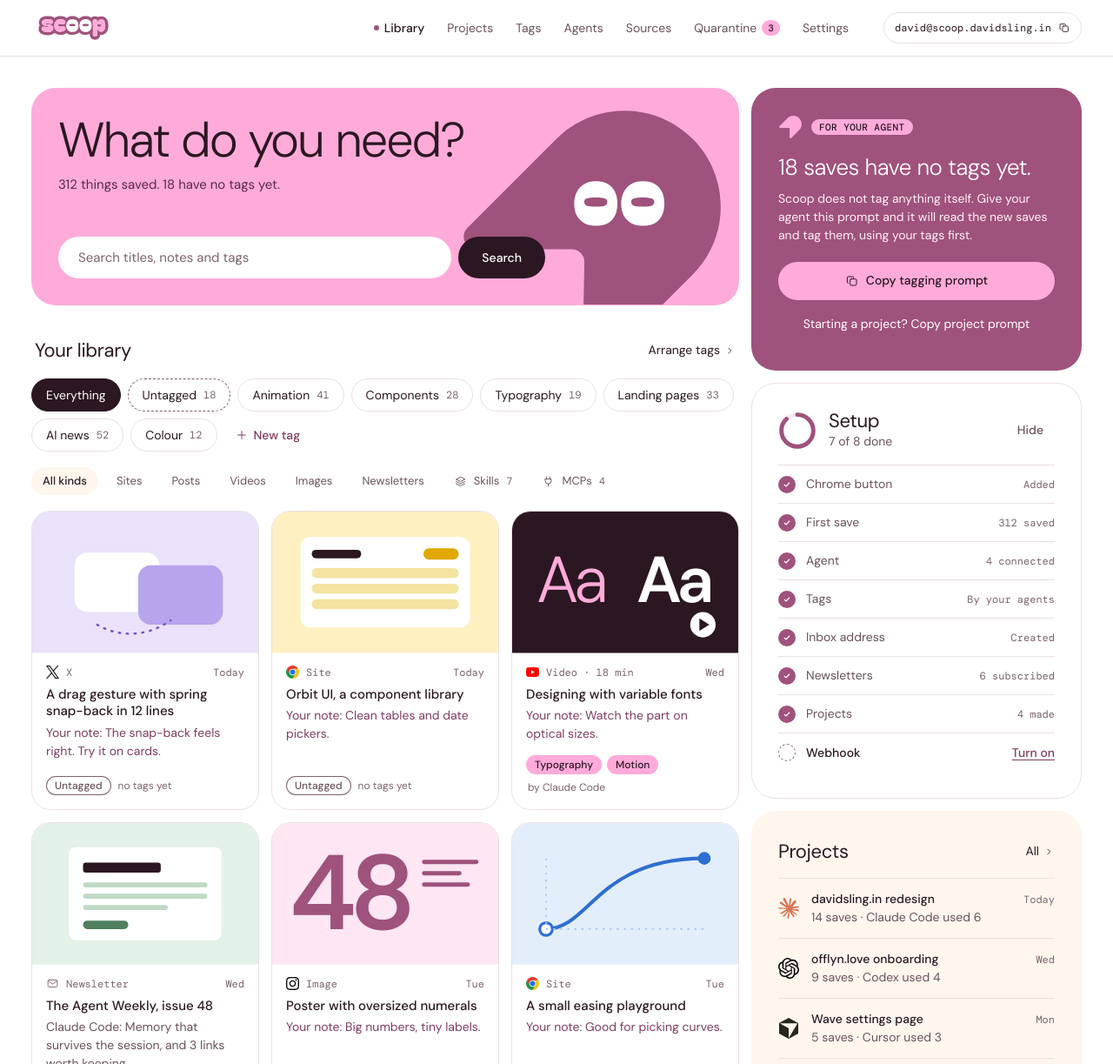
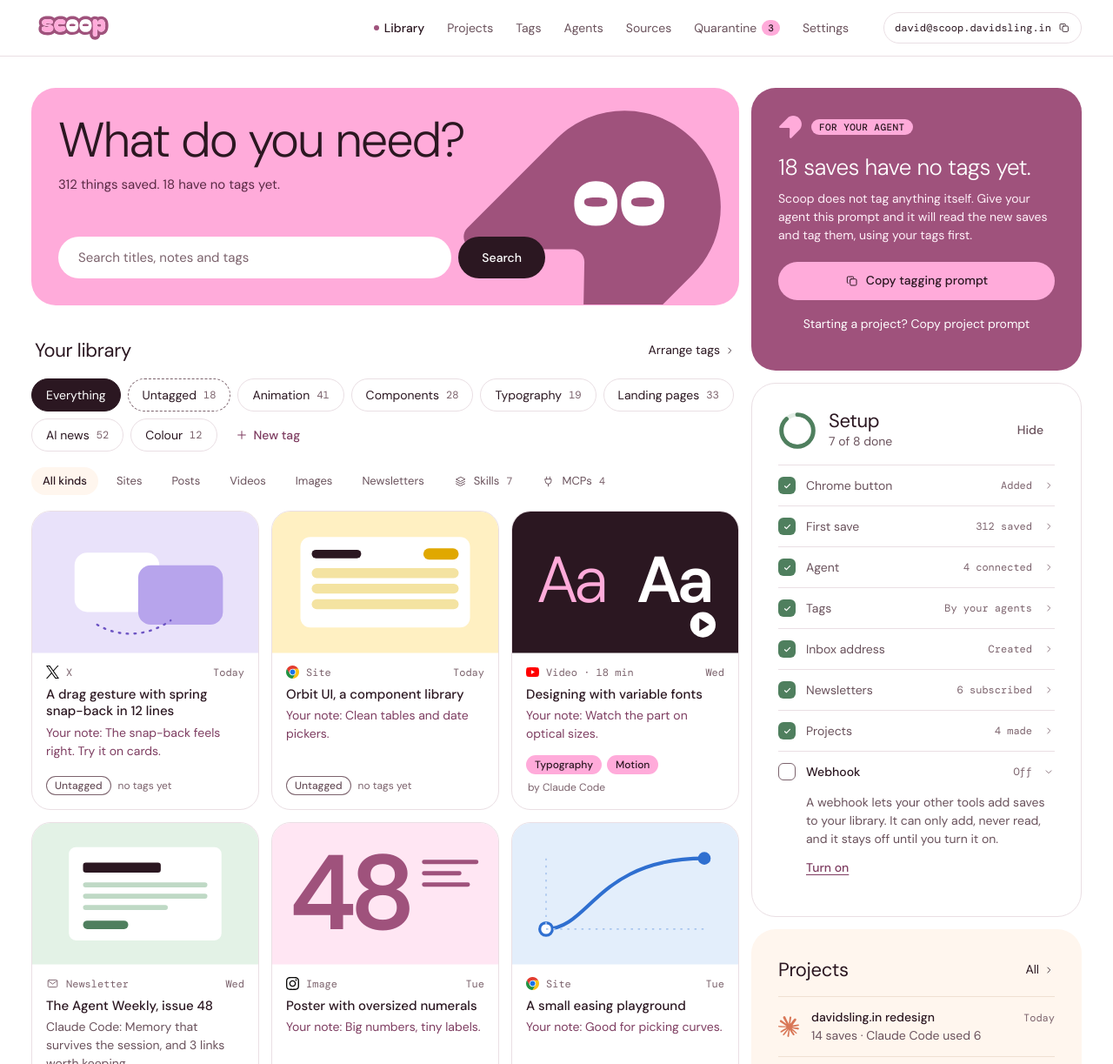
Before and after one commit to david-sling/scoop, a plain HTML site: page mockups/dashboard.html in a window 1280 px wide. Shown: the top 1223 px of the page at 87% size. Drawn offline with nearby package versions, Linux system fonts and the light colour scheme.

Commit message:
feat: make setup rows expandable, with green check boxes
Co-Authored-By: Claude Fable 5.2 <noreply@anthropic.com>

```diff
--- a/mockups/app.css
+++ b/mockups/app.css
@@ -273,16 +273,27 @@ h2 { margin: 0; font-size: 22px; line-height: 1.2; font-weight: 400; letter-spac
 /* Setup progress on the library home */
 .su-hd { display: flex; align-items: center; gap: 14px; }
 .su-hd .ring { width: 44px; height: 44px; flex: none; }
-.su-hd .ring circle { fill: none; stroke: var(--pink-wash); stroke-width: 4; }
-.su-hd .ring .on { stroke: var(--mauve); stroke-linecap: round; }
+.su-hd .ring circle { fill: none; stroke: #E3EEE6; stroke-width: 4; }
+.su-hd .ring .on { stroke: var(--ok); stroke-linecap: round; }
 .su-hd p { margin: 0; color: var(--ink-2); }
 .su-hd .btn { margin-left: auto; }
 .su { list-style: none; margin: 16px 0 0; padding: 0; }
-.su li { display: flex; align-items: center; gap: 12px; min-height: 44px; border-top: 1px solid var(--rule); color: var(--ink-2); }
-.su .tk { display: grid; place-items: center; width: 20px; height: 20px; border-radius: 50%; background: var(--mauve); color: #fff; flex: none; }
-.su .tk svg.i { width: 12px; height: 12px; }
+.su li { border-top: 1px solid var(--rule); }
+.su summary { display: flex; align-items: center; gap: 12px; min-height: 46px; margin: 0 -10px; padding: 0 10px; border-radius: 12px; cursor: pointer; list-style: none; color: var(--ink-2); transition: background-color 120ms var(--ease), color 120ms var(--ease); }
+.su summary::-webkit-details-marker { display: none; }
+.su summary:hover { background: var(--cream); color: var(--ink); }
+.su summary:active { background: #F6E9DC; }
+.su .tk { display: grid; place-items: center; width: 20px; height: 20px; border-radius: 6px; background: var(--ok); color: #fff; flex: none; }
+.su .tk svg.i { width: 13px; height: 13px; }
 .su .t { margin-left: auto; font: 400 12px var(--mono); color: var(--ink-3); }
-.su .todo { color: var(--ink); font-weight: 500; }
-.su .todo .tk { background: none; border: 1.5px dashed var(--ink-3); }
-.su .todo a { margin-left: auto; display: inline-flex; align-items: center; min-height: 44px; font-weight: 500; color: var(--mauve-deep); text-decoration: underline; text-underline-offset: 3px; }
-.su .todo a:hover { color: var(--ink); }
+.su .chev { width: 14px; height: 14px; color: var(--ink-3); transition: transform 200ms var(--ease); }
+.su details[open] .chev { transform: rotate(90deg); }
+.su details[open] summary { color: var(--ink); font-weight: 500; }
+.su .todo summary { color: var(--ink); font-weight: 500; }
+.su .todo .tk { background: none; border: 1.5px solid var(--ink-3); }
+.su .more { padding: 2px 0 14px 32px; }
+.su .more p { margin: 0; color: var(--ink-2); }
+.su .more .mono { font: 500 13px var(--mono); color: var(--ink); }
+.su .more a { display: inline-flex; align-items: center; min-height: 44px; margin-bottom: -10px; font-weight: 500; color: var(--mauve-deep); text-decoration: underline; text-underline-offset: 3px; }
+.su .more a:hover { color: var(--ink); }
+@media (prefers-reduced-motion: reduce) { .su .chev { transition: none; } }
--- a/mockups/dashboard.html
+++ b/mockups/dashboard.html
@@ -129,14 +129,14 @@
           <button class="btn text" type="button">Hide</button>
         </div>
         <ul class="su">
-          <li class="ok"><span class="tk"><svg class="i"><use href="#i-tick"/></svg></span><span>Chrome button</span><span class="t">Added</span></li>
-          <li class="ok"><span class="tk"><svg class="i"><use href="#i-tick"/></svg></span><span>First save</span><span class="t">312 saved</span></li>
-          <li class="ok"><span class="tk"><svg class="i"><use href="#i-tick"/></svg></span><span>Agent</span><span class="t">4 connected</span></li>
-          <li class="ok"><span class="tk"><svg class="i"><use href="#i-tick"/></svg></span><span>Tags</span><span class="t">By your agents</span></li>
-          <li class="ok"><span class="tk"><svg class="i"><use href="#i-tick"/></svg></span><span>Inbox address</span><span class="t">Created</span></li>
-          <li class="ok"><span class="tk"><svg class="i"><use href="#i-tick"/></svg></span><span>Newsletters</span><span class="t">6 subscribed</span></li>
-          <li class="ok"><span class="tk"><svg class="i"><use href="#i-tick"/></svg></span><span>Projects</span><span class="t">4 made</span></li>
-          <li class="todo"><span class="tk"></span><span>Webhook</span><a href="sources.html">Turn on</a></li>
+          <li class="ok"><details><summary><span class="tk"><svg class="i"><use href="#i-tick"/></svg></span><span>Chrome button</span><span class="t">Added</span><svg class="i chev"><use href="#i-chev"/></svg></summary><div class="more"><p>The Scoop button is in your browser. It reads a page only when you click it, and it can add to your library but never read it.</p><a href="sources.html">Open Sources</a></div></details></li>
+          <li class="ok"><details><summary><span class="tk"><svg class="i"><use href="#i-tick"/></svg></span><span>First save</span><span class="t">312 saved</span><svg class="i chev"><use href="#i-chev"/></svg></summary><div class="more"><p>You have saved 312 things. The latest was today, from X.</p></div></details></li>
+          <li class="ok"><details><summary><span class="tk"><svg class="i"><use href="#i-tick"/></svg></span><span>Agent</span><span class="t">4 connected</span><svg class="i chev"><use href="#i-chev"/></svg></summary><div class="more"><p>Claude Code, Codex, Cursor and Gemini CLI can search, read and organise your library. Each has its own access.</p><a href="agents.html">Manage agents</a></div></details></li>
+          <li class="ok"><details><summary><span class="tk"><svg class="i"><use href="#i-tick"/></svg></span><span>Tags</span><span class="t">By your agents</span><svg class="i chev"><use href="#i-chev"/></svg></summary><div class="more"><p>294 of your 312 saves have tags. The other 18 are waiting for an agent or for you.</p><a href="tags.html">Arrange tags</a></div></details></li>
+          <li class="ok"><details><summary><span class="tk"><svg class="i"><use href="#i-tick"/></svg></span><span>Inbox address</span><span class="t">Created</span><svg class="i chev"><use href="#i-chev"/></svg></summary><div class="more"><p><span class="mono">david@scoop.davidsling.in</span><br>Anything sent here from a sender you allow lands in your library.</p><a href="sources.html">Open Sources</a></div></details></li>
+          <li class="ok"><details><summary><span class="tk"><svg class="i"><use href="#i-tick"/></svg></span><span>Newsletters</span><span class="t">6 subscribed</span><svg class="i chev"><use href="#i-chev"/></svg></summary><div class="more"><p>Six newsletters send to your inbox address. 5 issues arrived this week.</p><a href="sources.html">See newsletters</a></div></details></li>
+          <li class="ok"><details><summary><span class="tk"><svg class="i"><use href="#i-tick"/></svg></span><span>Projects</span><span class="t">4 made</span><svg class="i chev"><use href="#i-chev"/></svg></summary><div class="more"><p>Your agents have used saves in 4 projects. The latest is davidsling.in redesign.</p><a href="projects.html">All projects</a></div></details></li>
+          <li class="todo"><details open><summary><span class="tk"></span><span>Webhook</span><span class="t">Off</span><svg class="i chev"><use href="#i-chev"/></svg></summary><div class="more"><p>A webhook lets your other tools add saves to your library. It can only add, never read, and it stays off until you turn it on.</p><a href="sources.html">Turn on</a></div></details></li>
         </ul>
       </section>
 
```
Also changed, not shown: mockups/dashboard-setup.png, mockups/dashboard.png.
